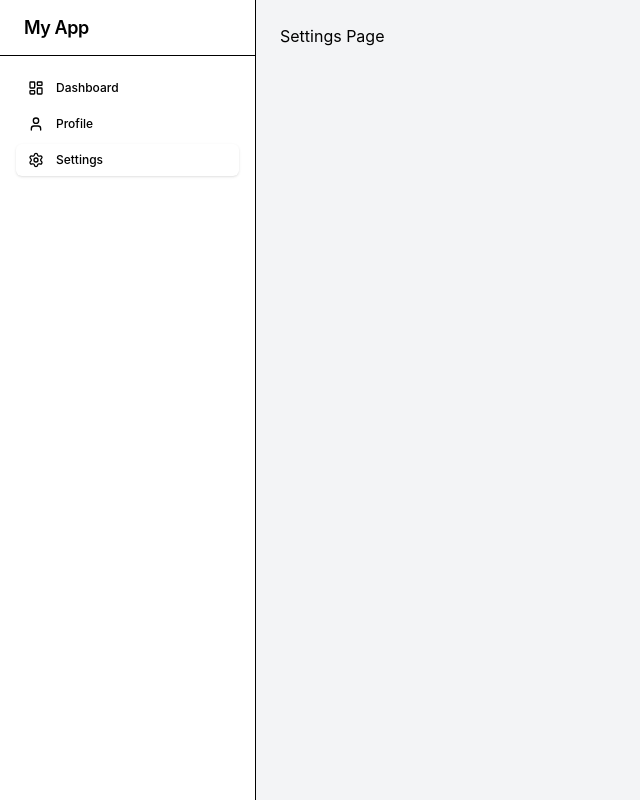
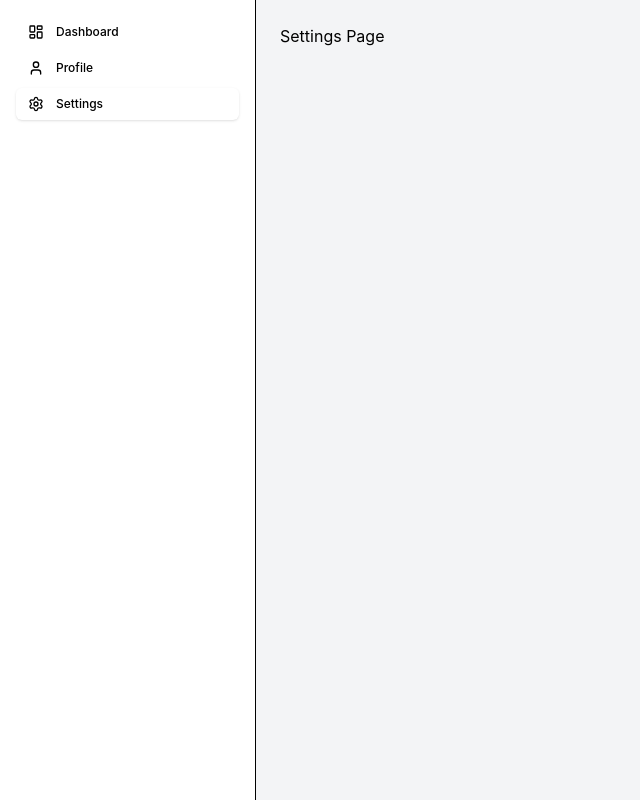
Before and after one commit to KishanthDev/MFE-host, a React (Vite) app: page /settings in a window 1280 px wide. Shown: the whole page, without its empty margins (0-640 px from the left). Built offline with nearby package versions, Linux system fonts and the light colour scheme.

Commit message:
responsive

```diff
--- a/src/components/Layout.tsx
+++ b/src/components/Layout.tsx
@@ -1,12 +1,52 @@
-import Sidebar from "./Navbar";
+import { useState } from "react";
+import { Menu } from "lucide-react";
+import Sidebar from "./Sidebar";
 
 export default function Layout({ children }: { children: React.ReactNode }) {
+  const [isSidebarOpen, setIsSidebarOpen] = useState(false);
+
   return (
-    <div className="flex h-screen overflow-hidden">
-      <Sidebar />
-      <main className="flex-1 bg-gray-100 p-6 overflow-y-auto">
-        {children}
-      </main>
+    <div className="flex h-screen overflow-hidden bg-gray-100">
+
+      {/* 1. Dark Overlay (Mobile Only) - Closes sidebar when clicked */}
+      {isSidebarOpen && (
+        <div
+          className="fixed inset-0 z-40 bg-black/50 md:hidden"
+          onClick={() => setIsSidebarOpen(false)}
+        />
+      )}
+
+      {/* 2. Sidebar Wrapper */}
+      <div
+        className={`fixed inset-y-0 left-0 z-50 transform transition-transform duration-200 ease-in-out md:relative md:translate-x-0 ${
+          isSidebarOpen ? "translate-x-0" : "-translate-x-full"
+        }`}
+      >
+        {/* Pass down a function to close the sidebar when a link is clicked */}
+        <Sidebar onClose={() => setIsSidebarOpen(false)} />
+      </div>
+
+      {/* 3. Main Content Area */}
+      <div className="flex flex-1 flex-col overflow-hidden w-full">
+
+        {/* Header */}
+        <header className="flex h-14 shrink-0 items-center border-b bg-white px-4 md:hidden">
+
+          {/* Menu Button - Added md:hidden directly to the button */}
+          <button
+            onClick={() => setIsSidebarOpen(true)}
+            className="md:hidden text-gray-500 hover:text-gray-900 focus:outline-none"
+          >
+            <Menu className="h-6 w-6" />
+          </button>
+
+        </header>
+
+        <main className="flex-1 overflow-y-auto p-4 sm:p-6">
+          {children}
+        </main>
+      </div>
+
     </div>
   );
 }
--- a/src/components/Navbar.tsx
+++ /dev/null
@@ -1,60 +0,0 @@
-import { Link, useLocation } from "react-router-dom";
-import { LayoutDashboard, User, Settings } from "lucide-react";
-import { cn } from "@/lib/utils";
-import { buttonVariants } from "@/components/ui/button";
-
-const navItems = [
-  {
-    name: "Dashboard",
-    path: "/",
-    icon: LayoutDashboard,
-  },
-  {
-    name: "Profile",
-    path: "/profile",
-    icon: User,
-  },
-  {
-    name: "Settings",
-    path: "/settings",
-    icon: Settings,
-  },
-];
-
-export default function Navbar() {
-  const location = useLocation();
-
-  return (
-    <aside className="w-64 h-screen bg-background border-r border-border flex flex-col">
-
-      {/* Logo / Title */}
-      <div className="h-14 flex items-center px-6 border-b border-border">
-        <h2 className="text-lg font-semibold tracking-tight text-foreground">My App</h2>
-      </div>
-
-      {/* Navigation */}
-      <nav className="flex-1 p-4 space-y-1">
-        {navItems.map((item) => {
-          const isActive = location.pathname === item.path;
-          const Icon = item.icon;
-
-          return (
-            <Link
-              key={item.name}
-              to={item.path}
-              className={cn(
-                // Leverage shadcn's button variants for perfect hover/active states
-                buttonVariants({ variant: isActive ? "secondary" : "ghost", size: "sm" }),
-                "w-full justify-start gap-3"
-              )}
-            >
-              <Icon className="w-4 h-4" />
-              {item.name}
-            </Link>
-          );
-        })}
-      </nav>
-
-    </aside>
-  );
-}
--- /dev/null
+++ b/src/components/Sidebar.tsx
@@ -0,0 +1,56 @@
+import { Link, useLocation } from "react-router-dom";
+import { LayoutDashboard, User, Settings, X } from "lucide-react";
+import { cn } from "@/lib/utils";
+import { buttonVariants } from "@/components/ui/button";
+
+const navItems = [
+  { name: "Dashboard", path: "/", icon: LayoutDashboard },
+  { name: "Profile", path: "/profile", icon: User },
+  { name: "Settings", path: "/settings", icon: Settings },
+];
+
+export default function Sidebar({ onClose }: { onClose?: () => void }) {
+  const location = useLocation();
+
+  return (
+    <aside className="w-64 h-full bg-white border-r border-border flex flex-col">
+
+      {/* Header Container */}
+      <div className="md:hidden h-14 flex items-center justify-between px-6 border-b border-slate-100 shrink-0">
+        <h2 className="text-lg font-semibold tracking-tight text-slate-900">My App</h2>
+
+        {/* Close Button - Added md:hidden directly here to force it to hide on desktop */}
+        <button
+          onClick={onClose}
+          className="md:hidden text-slate-500 hover:text-slate-900 focus:outline-none"
+        >
+          <X className="w-5 h-5" />
+        </button>
+      </div>
+
+      {/* Navigation */}
+      <nav className="flex-1 overflow-y-auto p-4 space-y-1">
+        {navItems.map((item) => {
+          const isActive = location.pathname === item.path;
+          const Icon = item.icon;
+
+          return (
+            <Link
+              key={item.name}
+              to={item.path}
+              onClick={onClose}
+              className={cn(
+                buttonVariants({ variant: isActive ? "secondary" : "ghost", size: "sm" }),
+                "w-full justify-start gap-3"
+              )}
+            >
+              <Icon className="w-4 h-4" />
+              {item.name}
+            </Link>
+          );
+        })}
+      </nav>
+
+    </aside>
+  );
+}
```
